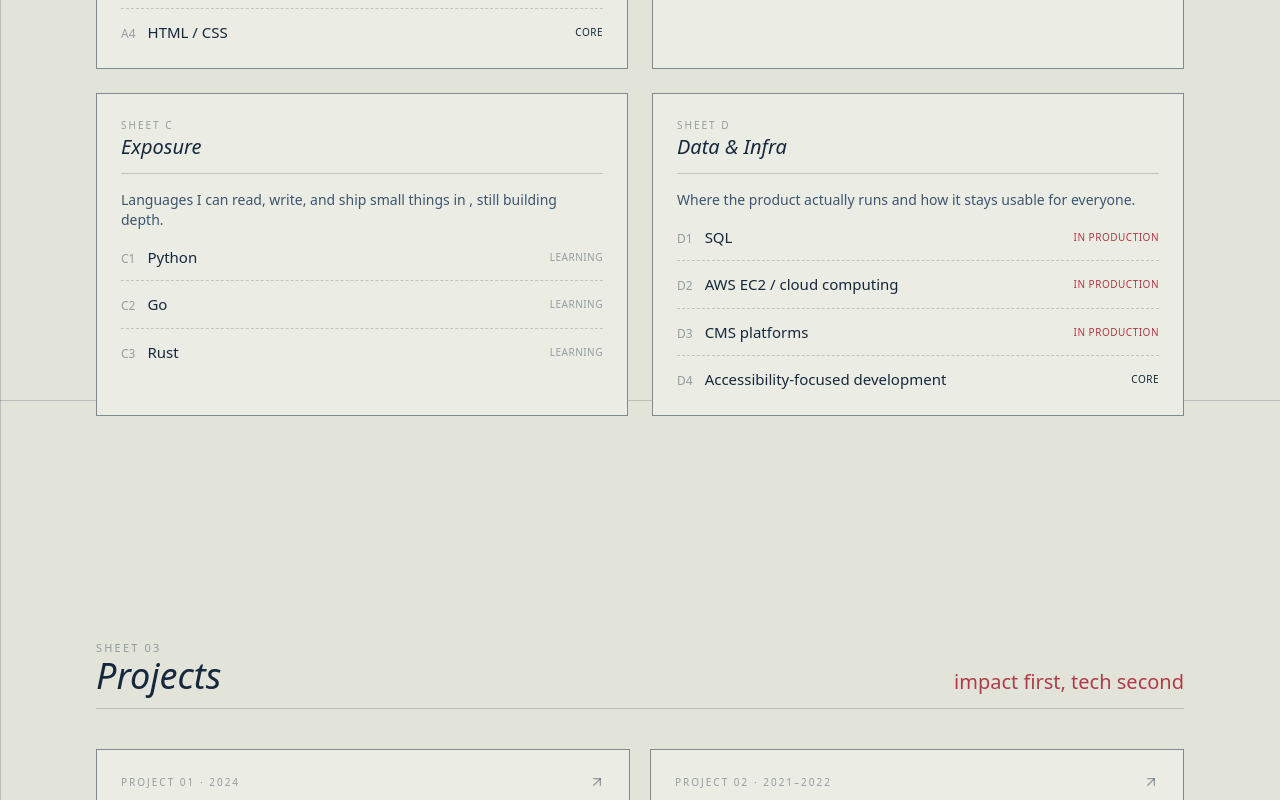
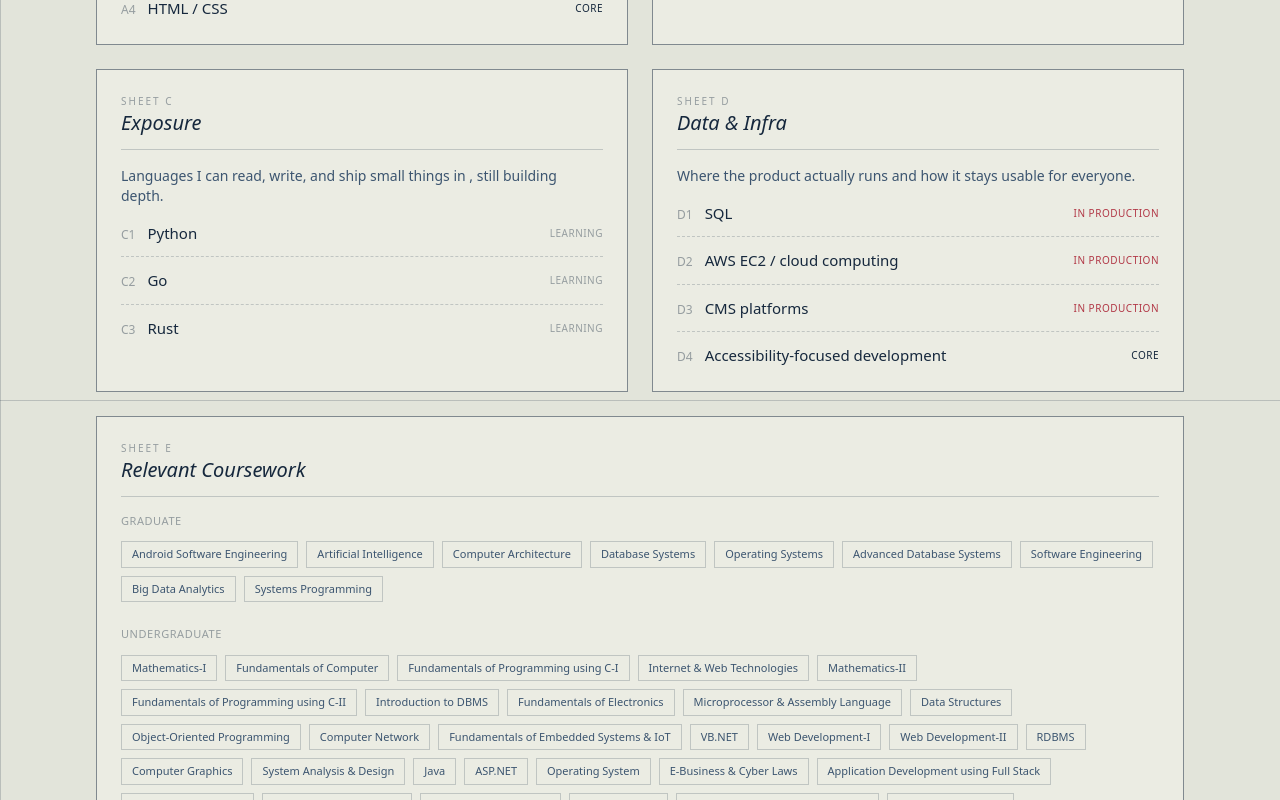
Before and after one commit to IshaDadawala/portfolio, a Next.js app: page / in a window 1280 px wide. Shown: the part 2000-2800 px from the top of the page. Built offline with nearby package versions, Linux system fonts and the light colour scheme.

Commit message:
Combining Skills and Coursework

```diff
--- a/app/page.tsx
+++ b/app/page.tsx
@@ -4,8 +4,7 @@ import About from "@/components/About";
 import SkillsSheet from "@/components/SkillsSheet";
 import ProjectsPreview from "@/components/ProjectsPreview";
 import Experience from "@/components/Experience";
-import EducationAchievements from "@/components/EducationAchievements";
-import Coursework from "@/components/Coursework";
+ import EducationAchievements from "@/components/EducationAchievements";
 import Hobbies from "@/components/Hobbies";
 import Contact from "@/components/Contact";
 import Footer from "@/components/Footer";
@@ -21,7 +20,6 @@ export default function Home() {
         <ProjectsPreview />
         <Experience />
         <EducationAchievements />
-        <Coursework />
         <Hobbies />
         <Contact />
       </main>
--- a/components/Coursework.tsx
+++ /dev/null
@@ -1,41 +0,0 @@
-import SectionHeading from "./SectionHeading";
-import { courseworkUndergrad, courseworkGrad } from "@/lib/data";
-
-function CourseList({ courses }: { courses: string[] }) {
-  return (
-    <ul className="flex flex-wrap gap-2">
-      {courses.map((c) => (
-        <li
-          key={c}
-          className="border border-[var(--rule-strong)] px-2.5 py-1 font-mono text-[11px] text-[var(--fg-soft)]"
-        >
-          {c}
-        </li>
-      ))}
-    </ul>
-  );
-}
-
-export default function Coursework() {
-  return (
-    <section id="coursework" className="mx-auto max-w-6xl px-5 py-20 sm:px-8 sm:py-28">
-      <SectionHeading code="Sheet 06B" title="Coursework" note="the syllabus behind the sheets" />
-
-      <div className="space-y-10">
-        <div>
-          <p className="mb-4 font-mono text-[11px] uppercase tracking-[0.2em] text-[var(--fg-faint)]">
-            Graduate — relevant coursework
-          </p>
-          <CourseList courses={courseworkGrad} />
-        </div>
-
-        <div>
-          <p className="mb-4 font-mono text-[11px] uppercase tracking-[0.2em] text-[var(--fg-faint)]">
-            Undergraduate — relevant coursework
-          </p>
-          <CourseList courses={courseworkUndergrad} />
-        </div>
-      </div>
-    </section>
-  );
-}
--- a/components/SkillsSheet.tsx
+++ b/components/SkillsSheet.tsx
@@ -1,5 +1,5 @@
 import SectionHeading from "./SectionHeading";
-import { skillCategories, type Proficiency } from "@/lib/data";
+import { skillCategories, courseworkGrad, courseworkUndergrad, type Proficiency } from "@/lib/data";
 
 const statusLabel: Record<Proficiency, string> = {
   core: "CORE",
@@ -12,6 +12,21 @@ const statusColor: Record<Proficiency, string> = {
   production: "var(--accent)",
   learning: "var(--fg-faint)",
 };
+
+function CourseList({ courses }: { courses: string[] }) {
+  return (
+    <ul className="flex flex-wrap gap-2">
+      {courses.map((c) => (
+        <li
+          key={c}
+          className="border border-[var(--rule-strong)] px-2.5 py-1 font-mono text-[11px] text-[var(--fg-soft)]"
+        >
+          {c}
+        </li>
+      ))}
+    </ul>
+  );
+}
 
 export default function SkillsSheet() {
   return (
@@ -54,6 +69,30 @@ export default function SkillsSheet() {
           </div>
         ))}
       </div>
+
+      <div className="sheet mt-6 p-6">
+        <div className="mb-4 border-b border-[var(--rule)] pb-3">
+          <p className="font-mono text-[10px] uppercase tracking-[0.2em] text-[var(--fg-faint)]">
+            SHEET E
+          </p>
+          <h3 className="font-display text-xl italic">Relevant Coursework</h3>
+        </div>
+
+        <div className="space-y-6">
+          <div>
+            <p className="mb-3 font-mono text-[11px] uppercase tracking-wider text-[var(--fg-faint)]">
+              Graduate
+            </p>
+            <CourseList courses={courseworkGrad} />
+          </div>
+          <div>
+            <p className="mb-3 font-mono text-[11px] uppercase tracking-wider text-[var(--fg-faint)]">
+              Undergraduate
+            </p>
+            <CourseList courses={courseworkUndergrad} />
+          </div>
+        </div>
+      </div>
     </section>
   );
 }
--- a/lib/data.ts
+++ b/lib/data.ts
@@ -336,7 +336,6 @@ export const nav = [
   { href: "#projects", label: "Projects" },
   { href: "#experience", label: "Experience" },
   { href: "#achievements", label: "Achievements" },
-  { href: "#coursework", label: "Coursework" },
   { href: "#hobbies", label: "Outside Work" },
   { href: "#contact", label: "Contact" },
 ];
```
